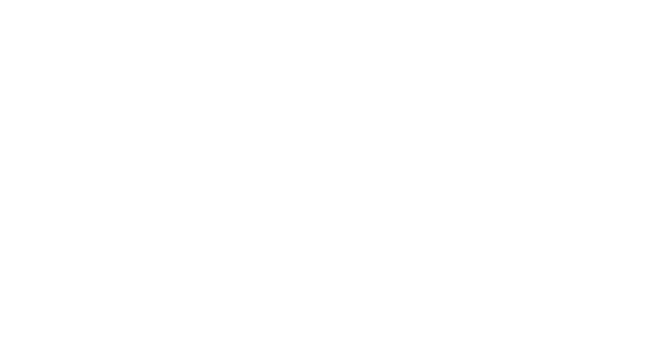
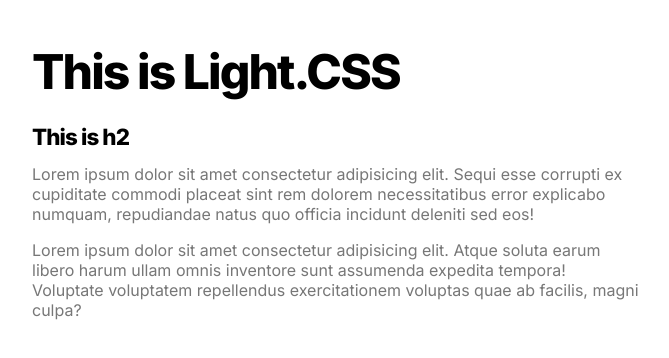
Before and after one commit to madsouris/light, a plain HTML site: page demo.html in a window 1280 px wide. Shown: the whole page, without its empty margins (304-973 px from the left). Drawn offline with Linux system fonts and the light colour scheme.

Commit message:
- removed sass - added variables - added selections - add body style - added margin-bottom for everything - added headings style - added p style - added container

```diff
--- /dev/null
+++ b/css/light.css
@@ -0,0 +1,135 @@
+@import url("https://fonts.googleapis.com/css2?family=Inter:wght@400;800&display=swap");
+
+:root {
+  --lgt-sans: "Inter", -apple-system, BlinkMacSystemFont, "Segoe UI", Roboto,
+    Oxygen-Sans, Ubuntu, Cantarell, "Helvetica Neue", sans-serif;
+  --lgt-mono: monospace;
+  --primary-color: #0077ec;
+  --text-color: #000000;
+  --second-text-color: #777777;
+  --background-color: #ffffff;
+  --second-background-color: #f8f8f8;
+  --border-color: #bdbdbd;
+  --round-corner: 0.5em;
+  --margin-bottom: 1em;
+}
+
+::selection {
+  background: var(--primary-color);
+  color: var(--background-color);
+}
+
+html,
+body {
+  font-family: var(--lgt-sans);
+  color: var(--second-text-color);
+  background: var(--background-color);
+  margin: 0;
+  padding: 0;
+  box-sizing: border-box;
+  scroll-behavior: smooth;
+  width: 100%;
+  min-height: 100%;
+}
+
+p,
+pre,
+code,
+address,
+area,
+article,
+aside,
+audio,
+video,
+embed,
+details,
+figure,
+img,
+iframe,
+nav,
+ol,
+ul,
+option,
+table,
+section,
+main,
+textarea {
+  margin-bottom: var(--margin-bottom);
+}
+
+h1,
+h2,
+h3,
+h4,
+h5,
+h6 {
+  font-weight: 800;
+  color: var(--text-color);
+  line-height: 1;
+  letter-spacing: -0.04em;
+}
+
+h1,
+h2,
+h3 {
+  margin-bottom: 0.3em;
+}
+
+h4,
+h5,
+h6 {
+  margin-bottom: 0.1em;
+}
+
+h1 {
+  font-size: 3em;
+}
+
+h2 {
+  font-size: 2em;
+}
+
+h3 {
+  font-size: 1.8em;
+}
+
+h4 {
+  font-size: 1.4em;
+}
+
+h5 {
+  font-size: 1.2em;
+}
+
+h6 {
+  font-size: 1.1em;
+}
+
+/*
+    Utilities for marking up page
+*/
+.container {
+  width: 50vw;
+  margin: 0 auto;
+  margin-bottom: 1em;
+  padding: 1em;
+  box-sizing: border-box;
+}
+
+/*
+    Break point.
+    For tablet: 1024px;
+    For mobile: 640px;
+*/
+
+@media screen and (max-width: 1024px) {
+  .container {
+    width: 80vw;
+  }
+}
+
+@media screen and (max-width: 640px) {
+  .container {
+    width: 100vw;
+  }
+}
--- a/demo.html
+++ b/demo.html
@@ -3,9 +3,25 @@
 <head>
     <meta charset="UTF-8">
     <meta name="viewport" content="width=device-width, initial-scale=1.0">
-    <title>Document</title>
+    <title>Light.CSS Demo</title>
+    <link rel="stylesheet" href="css/light.css">
 </head>
 <body>
-
+    <div class="container">
+        <h1>
+            This is Light.CSS
+        </h1>
+        <h4>
+            This is h2
+        </h4>
+        <p>
+            Lorem ipsum dolor sit amet consectetur adipisicing elit. Sequi esse corrupti ex cupiditate commodi placeat sint rem
+            dolorem necessitatibus error explicabo numquam, repudiandae natus quo officia incidunt deleniti sed eos!
+        </p>
+        <p>
+            Lorem ipsum dolor sit amet consectetur adipisicing elit. Atque soluta earum libero harum ullam omnis inventore sunt
+            assumenda expedita tempora! Voluptate voluptatem repellendus exercitationem voluptas quae ab facilis, magni culpa?
+        </p>
+    </div>
 </body>
 </html>
```
Also changed, not shown: index.html (+8 -2 lines), scss/light.scss (deleted).
